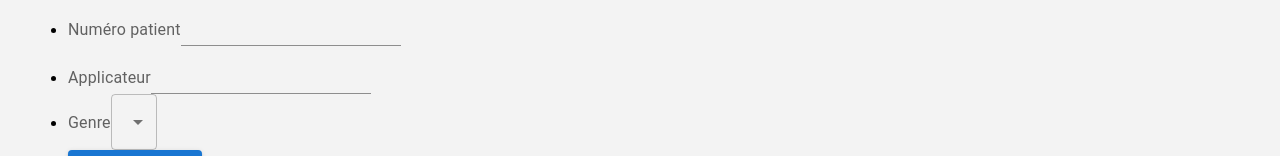
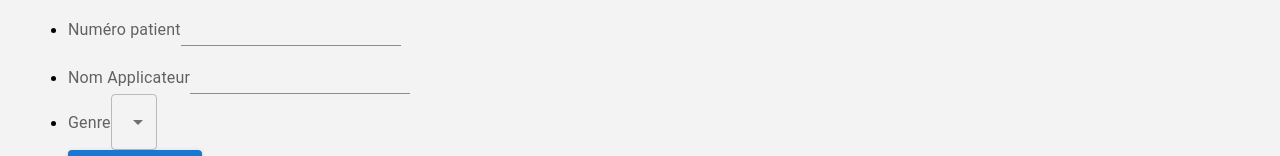
Before and after one commit to jbblt/podec, a React (Vite) app: page /form/client in a window 1280 px wide. Shown: the part 212-368 px from the top of the page. Built offline with nearby package versions, Linux system fonts and the light colour scheme; what @react-pdf/renderer would draw is missing.

Commit message:
Change applicateur label

```diff
--- a/src/pages/Form/clientForm/ClientForm.tsx
+++ b/src/pages/Form/clientForm/ClientForm.tsx
@@ -1,11 +1,4 @@
-import {
-	Button,
-	FormControl,
-	FormLabel,
-	Input,
-	MenuItem,
-	Select,
-} from '@mui/material';
+import {Button, FormControl, FormLabel, Input, MenuItem, Select} from '@mui/material';
 import {type SubmitHandler, useForm} from 'react-hook-form';
 import {type ClientInfoForm} from '../../../models/clientInfoForm';
 import {Gender} from '../../../models/enum/commonEnum';
@@ -37,7 +30,7 @@ export const ClientForm = () => {
 					<Input {...register('formNumber')} />
 				</li>
 				<li>
-					<FormLabel>Applicateur</FormLabel>
+					<FormLabel>Nom Applicateur</FormLabel>
 					<Input {...register('applicator')} />
 				</li>
 				<li>
```
